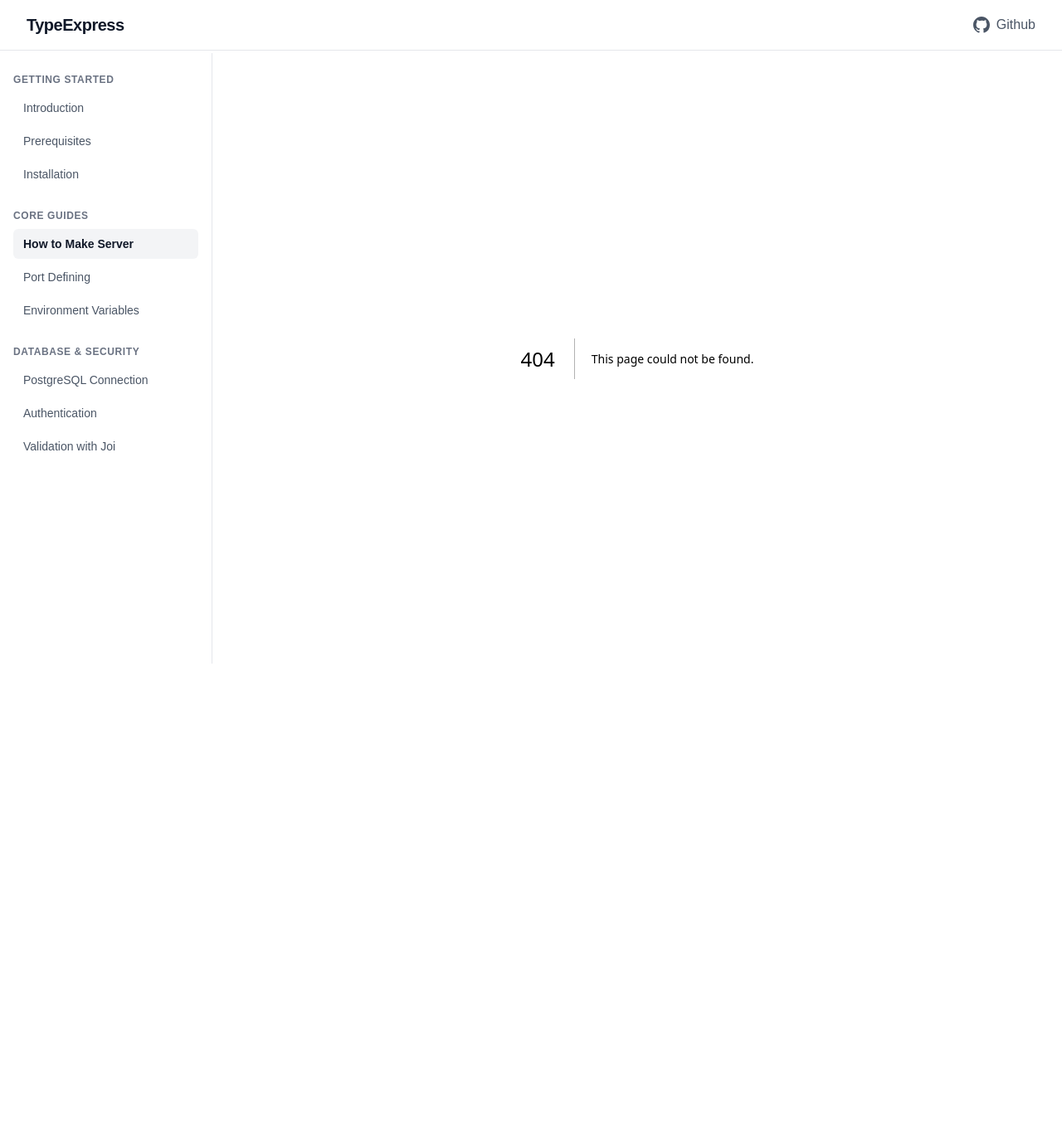
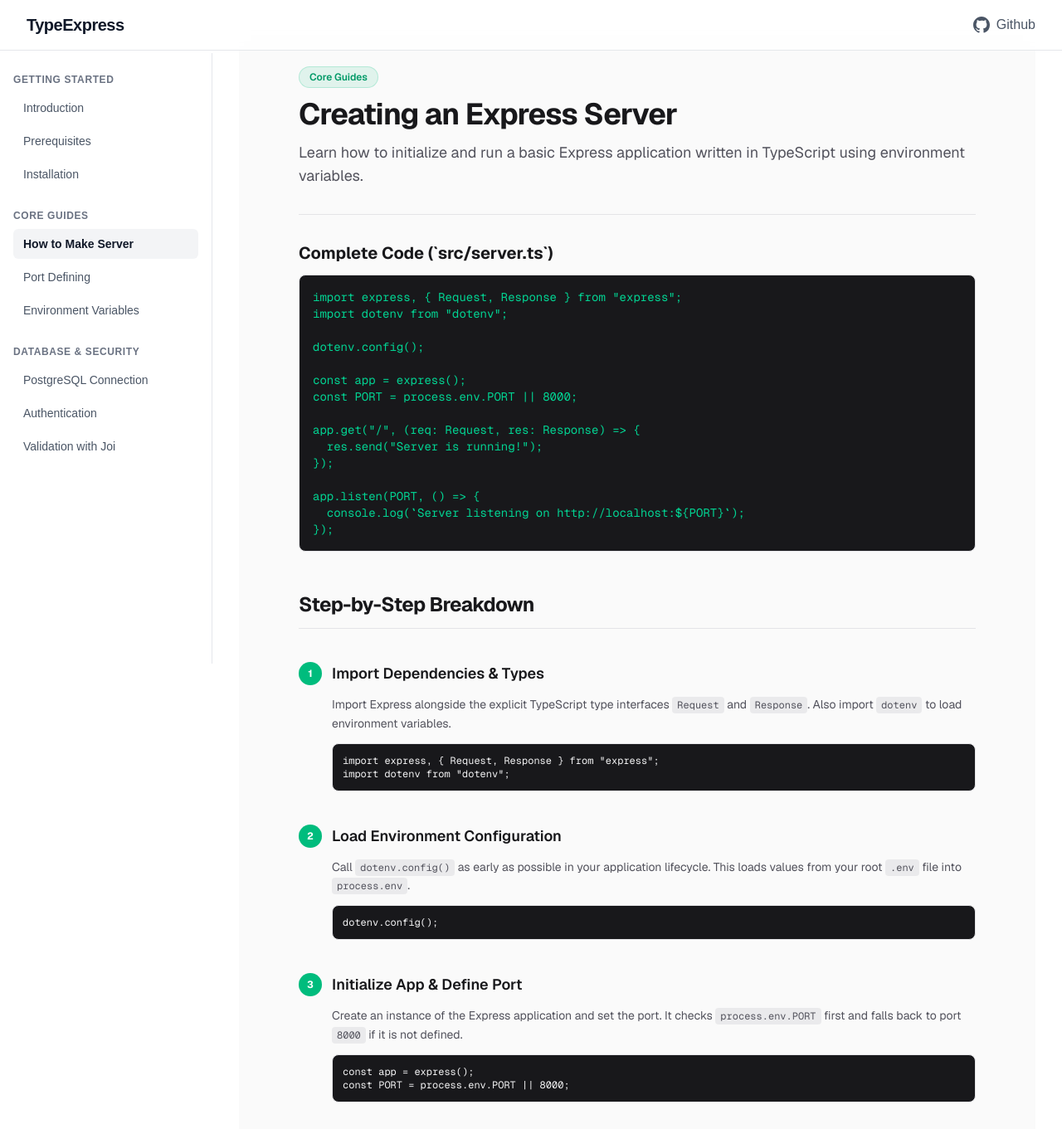
Before and after one commit to Anilbal/documentation-for-typescript-in-backend, a Next.js app: page /how-to-make-server in a window 1280 px wide. Before the commit this address had no page. Shown: the top 1361 px of the page at 83% size. Before the commit the page ends 864 px from the top, so only its background shows below. Built offline with nearby package versions, Linux system fonts and the light colour scheme.

Commit message:
add how to make server file

```diff
--- /dev/null
+++ b/app/how-to-make-server/page.tsx
@@ -0,0 +1,203 @@
+import React from "react";
+
+export default function HowToMakeServerPage() {
+  return (
+    <div className="w-full flex-1 bg-zinc-50 font-sans text-zinc-900 dark:bg-black dark:text-zinc-100">
+      <main className="mx-auto max-w-4xl px-6 py-12 sm:px-10">
+        {/* Header */}
+        <div className="space-y-3 border-b border-zinc-200 pb-8 dark:border-zinc-800">
+          <div className="inline-flex items-center gap-2 rounded-full border border-emerald-500/20 bg-emerald-500/10 px-3 py-1 text-xs font-semibold text-emerald-600 dark:text-emerald-400">
+            Core Guides
+          </div>
+          <h1 className="text-3xl font-bold tracking-tight sm:text-4xl">
+            Creating an Express Server
+          </h1>
+          <p className="text-lg text-zinc-600 dark:text-zinc-400">
+            Learn how to initialize and run a basic Express application written
+            in TypeScript using environment variables.
+          </p>
+        </div>
+
+        {/* Complete Code Preview */}
+        <section className="mt-8 space-y-3">
+          <h2 className="text-xl font-bold text-zinc-900 dark:text-zinc-50">
+            Complete Code (`src/server.ts`)
+          </h2>
+          <pre className="overflow-x-auto rounded-lg border border-zinc-200 bg-zinc-900 p-4 font-mono text-sm text-emerald-400 dark:border-zinc-800">
+            {`import express, { Request, Response } from "express";
+import dotenv from "dotenv";
+
+dotenv.config();
+
+const app = express();
+const PORT = process.env.PORT || 8000;
+
+app.get("/", (req: Request, res: Response) => {
+  res.send("Server is running!");
+});
+
+app.listen(PORT, () => {
+  console.log(\`Server listening on http://localhost:\${PORT}\`);
+});`}
+          </pre>
+        </section>
+
+        {/* Step by Step Breakdown */}
+        <div className="mt-12 space-y-10">
+          <h2 className="text-2xl font-bold tracking-tight text-zinc-900 dark:text-zinc-50 border-b border-zinc-200 pb-3 dark:border-zinc-800">
+            Step-by-Step Breakdown
+          </h2>
+
+          {/* Step 1 */}
+          <section className="space-y-3">
+            <div className="flex items-center gap-3">
+              <span className="flex h-7 w-7 items-center justify-center rounded-full bg-emerald-500 text-xs font-bold text-white">
+                1
+              </span>
+              <h3 className="text-lg font-semibold">
+                Import Dependencies & Types
+              </h3>
+            </div>
+            <p className="pl-10 text-sm leading-relaxed text-zinc-600 dark:text-zinc-400">
+              Import Express alongside the explicit TypeScript type interfaces{" "}
+              <code className="rounded bg-zinc-200/70 px-1.5 py-0.5 font-mono text-xs dark:bg-zinc-800">
+                Request
+              </code>{" "}
+              and{" "}
+              <code className="rounded bg-zinc-200/70 px-1.5 py-0.5 font-mono text-xs dark:bg-zinc-800">
+                Response
+              </code>
+              . Also import{" "}
+              <code className="rounded bg-zinc-200/70 px-1.5 py-0.5 font-mono text-xs dark:bg-zinc-800">
+                dotenv
+              </code>{" "}
+              to load environment variables.
+            </p>
+            <div className="pl-10">
+              <pre className="overflow-x-auto rounded-lg border border-zinc-200 bg-zinc-900 p-3 font-mono text-xs text-zinc-100 dark:border-zinc-800">
+                {`import express, { Request, Response } from "express";
+import dotenv from "dotenv";`}
+              </pre>
+            </div>
+          </section>
+
+          {/* Step 2 */}
+          <section className="space-y-3">
+            <div className="flex items-center gap-3">
+              <span className="flex h-7 w-7 items-center justify-center rounded-full bg-emerald-500 text-xs font-bold text-white">
+                2
+              </span>
+              <h3 className="text-lg font-semibold">
+                Load Environment Configuration
+              </h3>
+            </div>
+            <p className="pl-10 text-sm leading-relaxed text-zinc-600 dark:text-zinc-400">
+              Call{" "}
+              <code className="rounded bg-zinc-200/70 px-1.5 py-0.5 font-mono text-xs dark:bg-zinc-800">
+                dotenv.config()
+              </code>{" "}
+              as early as possible in your application lifecycle. This loads
+              values from your root{" "}
+              <code className="rounded bg-zinc-200/70 px-1.5 py-0.5 font-mono text-xs dark:bg-zinc-800">
+                .env
+              </code>{" "}
+              file into{" "}
+              <code className="rounded bg-zinc-200/70 px-1.5 py-0.5 font-mono text-xs dark:bg-zinc-800">
+                process.env
+              </code>
+              .
+            </p>
+            <div className="pl-10">
+              <pre className="overflow-x-auto rounded-lg border border-zinc-200 bg-zinc-900 p-3 font-mono text-xs text-zinc-100 dark:border-zinc-800">
+                {`dotenv.config();`}
+              </pre>
+            </div>
+          </section>
+
+          {/* Step 3 */}
+          <section className="space-y-3">
+            <div className="flex items-center gap-3">
+              <span className="flex h-7 w-7 items-center justify-center rounded-full bg-emerald-500 text-xs font-bold text-white">
+                3
+              </span>
+              <h3 className="text-lg font-semibold">
+                Initialize App & Define Port
+              </h3>
+            </div>
+            <p className="pl-10 text-sm leading-relaxed text-zinc-600 dark:text-zinc-400">
+              Create an instance of the Express application and set the port. It
+              checks{" "}
+              <code className="rounded bg-zinc-200/70 px-1.5 py-0.5 font-mono text-xs dark:bg-zinc-800">
+                process.env.PORT
+              </code>{" "}
+              first and falls back to port{" "}
+              <code className="rounded bg-zinc-200/70 px-1.5 py-0.5 font-mono text-xs dark:bg-zinc-800">
+                8000
+              </code>{" "}
+              if it is not defined.
+            </p>
+            <div className="pl-10">
+              <pre className="overflow-x-auto rounded-lg border border-zinc-200 bg-zinc-900 p-3 font-mono text-xs text-zinc-100 dark:border-zinc-800">
+                {`const app = express();
+const PORT = process.env.PORT || 8000;`}
+              </pre>
+            </div>
+          </section>
+
+          {/* Step 4 */}
+          <section className="space-y-3">
+            <div className="flex items-center gap-3">
+              <span className="flex h-7 w-7 items-center justify-center rounded-full bg-emerald-500 text-xs font-bold text-white">
+                4
+              </span>
+              <h3 className="text-lg font-semibold">Create a Test Route</h3>
+            </div>
+            <p className="pl-10 text-sm leading-relaxed text-zinc-600 dark:text-zinc-400">
+              Define a basic HTTP{" "}
+              <code className="rounded bg-zinc-200/70 px-1.5 py-0.5 font-mono text-xs dark:bg-zinc-800">
+                GET
+              </code>{" "}
+              endpoint at the root (
+              <code className="rounded bg-zinc-200/70 px-1.5 py-0.5 font-mono text-xs dark:bg-zinc-800">
+                /
+              </code>
+              ) path to verify that the server receives and processes requests.
+            </p>
+            <div className="pl-10">
+              <pre className="overflow-x-auto rounded-lg border border-zinc-200 bg-zinc-900 p-3 font-mono text-xs text-zinc-100 dark:border-zinc-800">
+                {`app.get("/", (req: Request, res: Response) => {
+  res.send("Server is running!");
+});`}
+              </pre>
+            </div>
+          </section>
+
+          {/* Step 5 */}
+          <section className="space-y-3">
+            <div className="flex items-center gap-3">
+              <span className="flex h-7 w-7 items-center justify-center rounded-full bg-emerald-500 text-xs font-bold text-white">
+                5
+              </span>
+              <h3 className="text-lg font-semibold">Start the Server</h3>
+            </div>
+            <p className="pl-10 text-sm leading-relaxed text-zinc-600 dark:text-zinc-400">
+              Call{" "}
+              <code className="rounded bg-zinc-200/70 px-1.5 py-0.5 font-mono text-xs dark:bg-zinc-800">
+                app.listen()
+              </code>{" "}
+              to bind the app to your designated port and log a confirmation URL
+              to the terminal console.
+            </p>
+            <div className="pl-10">
+              <pre className="overflow-x-auto rounded-lg border border-zinc-200 bg-zinc-900 p-3 font-mono text-xs text-zinc-100 dark:border-zinc-800">
+                {`app.listen(PORT, () => {
+  console.log(\`Server listening on http://localhost:\${PORT}\`);
+});`}
+              </pre>
+            </div>
+          </section>
+        </div>
+      </main>
+    </div>
+  );
+}
```
